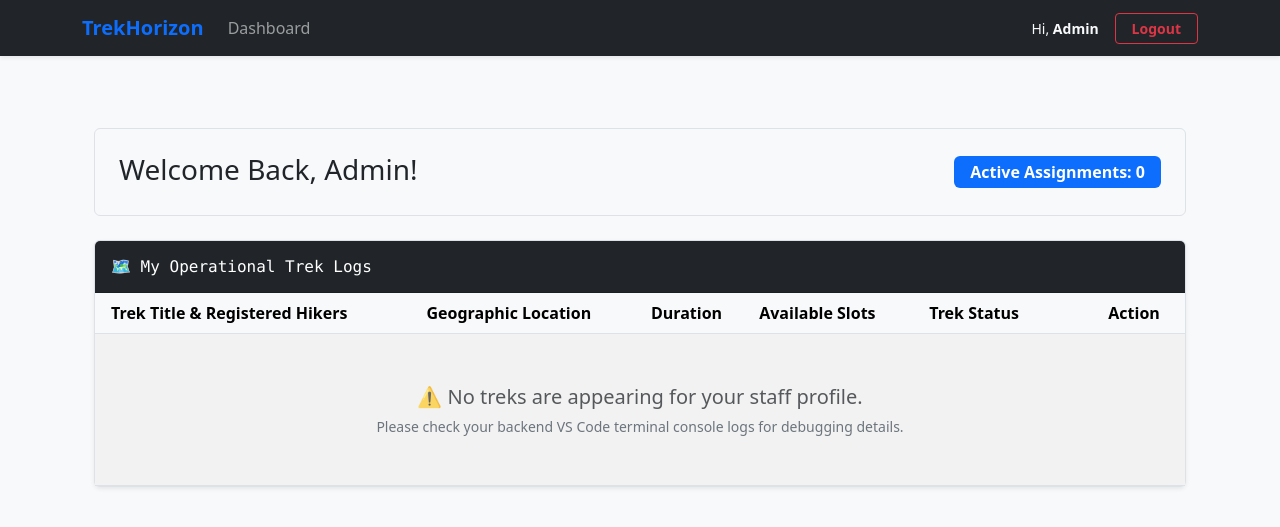
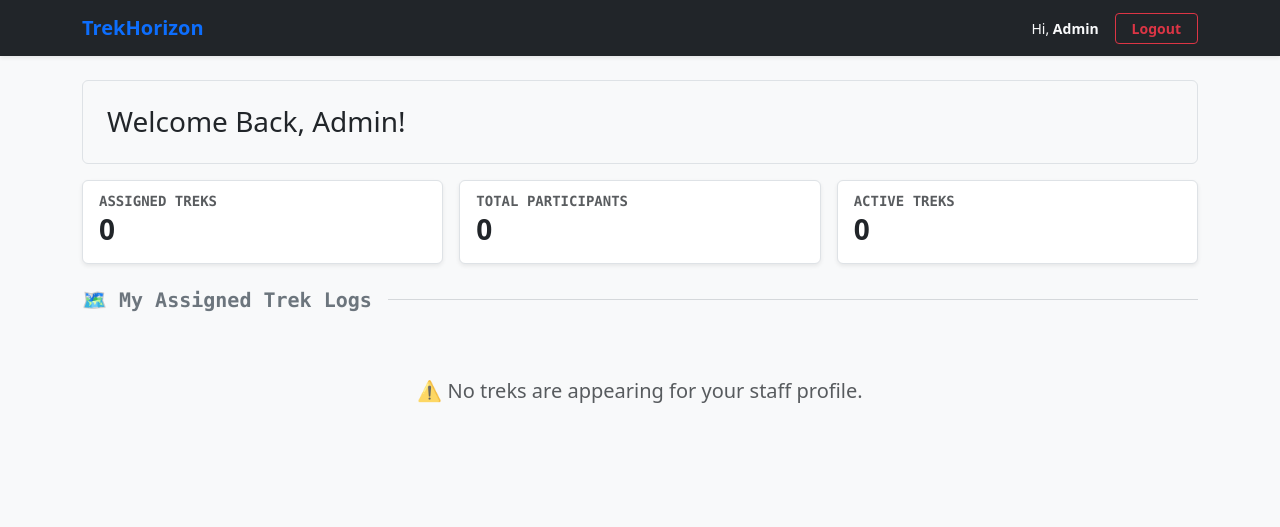
Before and after one commit to 24f3003598/Trekking-Management-System, a Flask app: page /staff/dashboard in a window 1280 px wide. Shown: the top 527 px of the page. Run offline with Flask 3, Linux system fonts and the light colour scheme; a user stored in the database is signed in; data comes from the database, SQL or seed files in the repository; both versions use the stored data as it was after the commit.

Commit message:
Fix Roster issue in staff dashboard

```diff
--- a/routes/staff.py
+++ b/routes/staff.py
@@ -51,3 +51,8 @@ def staff_update_trek(trek_id):
         print(f"[ERROR] Failed to save staff updates: {e}")
 
     return redirect('/staff/dashboard')
+
+@app.route('/staff/trek/<int:trek_id>/roster')
+def view_roster(trek_id):
+    trek = Trek.query.get_or_404(trek_id)
+    return render_template('roster.html', trek=trek)
--- a/templates/admincreatetrek.html
+++ b/templates/admincreatetrek.html
@@ -90,7 +90,7 @@
 
                 <div class="d-flex justify-content-between align-items-center pt-2">
                     <a href="/admin/treks" class="text-decoration-none text-secondary">&larr; Discard Changes</a>
-                    <button type="submit" class="btn btn-primary px-4">Deploy Trek Blueprint</button>
+                    <button type="submit" class="btn btn-primary px-4">Create</button>
                 </div>
             </form>
         </div>
--- a/templates/adminedittrek.html
+++ b/templates/adminedittrek.html
@@ -94,7 +94,7 @@
 
                 <div class="d-flex justify-content-between align-items-center pt-2">
                     <a href="/admin/treks" class="text-decoration-none text-secondary">&larr; Return to Dashboard</a>
-                    <button type="submit" class="btn btn-dark px-4">Commit Form Modifications</button>
+                    <button type="submit" class="btn btn-dark px-4">Save</button>
                 </div>
             </form>
         </div>
--- a/templates/base.html
+++ b/templates/base.html
@@ -16,7 +16,6 @@
             </button>
             <div class="collapse navbar-collapse" id="appNavbar">
                 <ul class="navbar-nav me-auto">
-                    <li class="nav-item"><a class="nav-link" href="/dashboard">Dashboard </a></li>
                     {% if session['user_role'] == 'Admin' %}
                     <li class="nav-item"><a class="nav-link" href="/admin/staff-details">Manage Staff</a></li>
                     <li class="nav-item"><a class="nav-link" href="/admin/user-details">Manage Users</a></li>
--- a/templates/staffhomepage.html
+++ b/templates/staffhomepage.html
@@ -3,87 +3,127 @@
 {% block title %}Staff Space - TrekHorizon{% endblock %}
 
 {% block content %}
-<div class="container mt-5">
+{% set stats = namespace(participants=0, active=0) %}
+{% for trek in treks %}
+    {% set stats.participants = stats.participants + trek.bookings|length %}
+    {% if trek.status == 'Open' or trek.status == 'Pending' %}
+        {% set stats.active = stats.active + 1 %}
+    {% endif %}
+{% endfor %}
+    <div class="p-4 bg-light border rounded mb-3">
+        <h3 class="mb-0 text-dark">Welcome Back, {{ session.get('user_name', 'Staff Member') }}!</h3>
+    </div>
 
-    <div class="p-4 bg-light border rounded mb-4">
-        <div class="row align-items-center">
-            <div class="col-sm-8">
-                <h3 class="mb-1 text-dark">Welcome Back, {{ session.get('user_name', 'Staff Member') }}!</h3>
+    <div class="row g-3 mb-4">
+        <div class="col-md-4">
+            <div class="card border shadow-sm h-100">
+                <div class="card-body d-flex align-items-center">
+                    <div>
+                        <h6 class="card-subtitle text-muted mb-1 text-uppercase small font-monospace fw-bold">Assigned Treks</h6>
+                        <h3 class="card-title mb-0 fw-bold">{{ treks|length }}</h3>
                     </div>
-            <div class="col-sm-4 text-sm-end mt-2 mt-sm-0">
-                <span class="badge bg-primary px-3 py-2 fs-6">Active Assignments: {{ treks|length }}</span>
                 </div>
             </div>
         </div>
 
-    <div class="card border shadow-sm">
-        <div class="card-header bg-dark text-white py-3">
-            <h5 class="card-title mb-0 fs-6 font-monospace">🗺️ My Operational Trek Logs</h5>
+        <div class="col-md-4">
+            <div class="card border shadow-sm h-100">
+                <div class="card-body d-flex align-items-center">
+                    <div>
+                        <h6 class="card-subtitle text-muted mb-1 text-uppercase small font-monospace fw-bold">Total Participants</h6>
+                        <h3 class="card-title mb-0 fw-bold">{{ stats.participants }}</h3>
                     </div>
-        <div class="card-body p-0">
-            <div class="table-responsive">
-                <table class="table table-hover table-striped mb-0 align-middle">
-                    <thead class="table-light border-bottom text-secondary">
-                        <tr>
-                            <th scope="col" class="ps-3">Trek Title & Registered Hikers</th>
-                            <th scope="col">Geographic Location</th>
-                            <th scope="col">Duration</th>
-                            <th scope="col" style="width: 170px;">Available Slots</th>
-                            <th scope="col" style="width: 170px;">Trek Status</th>
-                            <th scope="col" class="pe-3 text-center">Action</th>
-                        </tr>
-                    </thead>
-                    <tbody class="border-top-0">
+                </div>
+            </div>
+        </div>
+
+        <div class="col-md-4">
+            <div class="card border shadow-sm h-100">
+                <div class="card-body d-flex align-items-center">
+                    <div>
+                        <h6 class="card-subtitle text-muted mb-1 text-uppercase small font-monospace fw-bold">Active Treks</h6>
+                        <h3 class="card-title mb-0 fw-bold">{{ stats.active }}</h3>
+                    </div>
+                </div>
+            </div>
+        </div>
+    </div>
+
+    <div class="d-flex align-items-center mb-3">
+        <h5 class="text-secondary mb-0 font-monospace fw-bold">🗺️ My Assigned Trek Logs</h5>
+        <hr class="flex-grow-1 ms-3 my-0 border-secondary opacity-25">
+    </div>
+
+    <div class="row g-3">
         {% for trek in treks %}
-                        <tr>
-                            <td class="ps-3">
-                                <div><strong>{{ trek.trek_name }}</strong></div>
-                                <div class="mt-1">
-                                    <button class="btn btn-sm btn-outline-primary py-0 px-2 fs-7" type="button"
-                                            data-bs-toggle="collapse" data-bs-target="#roster{{ trek.trek_id }}">
-                                        👥 View Roster ({{ trek.bookings|length }} Going)
-                                    </button>
+        <div class="col-12">
+            <div class="card border shadow-sm w-100 overflow-hidden">
+                <div class="row g-0 align-items-stretch">
+
+                    <div class="col-md-5 bg-light p-4 d-flex flex-column justify-content-between border-end">
+                        <div>
+                            <div class="d-flex justify-content-between align-items-start mb-2">
+                                <h4 class="text-dark fw-bold mb-0">{{ trek.trek_name }}</h4>
+                                <span class="badge {% if trek.status == 'Open' %}bg-success{% elif trek.status == 'Closed' %}bg-secondary{% elif trek.status == 'Pending' %}bg-warning text-dark{% else %}bg-info{% endif %} fs-8">
+                                    {{ trek.status }}
+                                </span>
                             </div>
-                            </td>
-                            <td><span class="text-muted">{{ trek.location }}</span></td>
-                            <td>{{ trek.duration_days }} Days <small class="text-muted">({{ trek.start_date }})</small></td>
+                            <p class="text-muted mb-3"><i class="bi bi-geo-alt-fill me-1"></i>📍 {{ trek.location }}</p>
+                            <h6 class="mb-0 text-dark">
+                                <strong>📅 Duration:</strong> {{ trek.duration_days }} Days
+                                <span class="text-muted small">({{ trek.start_date }})</span>
+                            </h6>
+                        </div>
 
+                        <div class="mt-4">
+                            <a href="/staff/trek/{{ trek.trek_id }}/roster" class="btn btn-sm btn-outline-primary w-100 py-2 font-monospace fw-bold">
+                                👥 View Full Roster ({{ trek.bookings|length }} Going) →
+                            </a>
+                        </div>
+                    </div>
+
+                    <div class="col-md-7 p-4 bg-white d-flex flex-column justify-content-center">
                         <form action="/staff/update_trek/{{ trek.trek_id }}" method="POST">
-                                <td>
-                                    <div class="input-group input-group-sm">
-                                        <input type="number" name="available_slots" class="form-control text-center"
+                            <div class="row g-3 align-items-end">
+                                <div class="col-sm-6">
+                                    <label class="form-label text-secondary small fw-bold mb-1">Available Slots</label>
+                                    <div class="input-group">
+                                        <input type="number" name="available_slots" class="form-control text-center fw-bold"
                                                value="{{ trek.available_slots }}" min="0" max="{{ trek.max_slots }}">
-                                        <span class="input-group-text bg-white text-muted">/ {{ trek.max_slots }}</span>
+                                        <span class="input-group-text bg-light text-muted">/ {{ trek.max_slots }} Max</span>
                                     </div>
-                                </td>
-                                <td>
-                                    <select name="status" class="form-select form-select-sm">
+                                </div>
+
+                                <div class="col-sm-6">
+                                    <label class="form-label text-secondary small fw-bold mb-1">Modify Operation Status</label>
+                                    <select name="status" class="form-select fw-bold">
                                         <option value="Open" {% if trek.status == 'Open' %}selected{% endif %}>Open</option>
                                         <option value="Closed" {% if trek.status == 'Closed' %}selected{% endif %}>Closed</option>
                                         <option value="Pending" {% if trek.status == 'Pending' %}selected{% endif %}>Pending</option>
                                         <option value="Completed" {% if trek.status == 'Completed' %}selected{% endif %}>Completed</option>
                                     </select>
-                                </td>
-                                <td class="pe-3 text-center">
-                                    <button type="submit" class="btn btn-sm btn-success w-100 px-3">Update</button>
-                                </td>
+                                </div>
+
+                                <div class="col-12 mt-3">
+                                    <button type="submit" class="btn btn-success w-100 py-2 fw-bold">Save Details</button>
+                                </div>
+                            </div>
                         </form>
-                        </tr>
+                    </div>
 
-                        <tr class="collapse-row">
-                            <td colspan="6" class="p-0 border-top-0">
-                                <div class="collapse bg-white border-bottom px-4 py-3" id="roster{{ trek.trek_id }}">
-                                    <h6 class="text-secondary fw-bold mb-2">📋 Confirmed Trekker Roster</h6>
+                </div>
 
+                <div class="collapse" id="roster{{ trek.trek_id }}">
+                    <div class="px-4 pb-4 pt-0 bg-white border-top">
+                        <h6 class="text-secondary fw-bold my-3 small font-monospace">📋 Confirmed Hiker Roster Metrics</h6>
                         {% if trek.bookings %}
                             <div class="table-responsive">
-                                            <table class="table table-sm table-bordered mb-0 bg-light fs-7">
+                                <table class="table table-sm table-bordered mb-0 bg-light fs-8">
                                     <thead class="table-secondary text-dark">
                                         <tr>
                                             <th>Hiker Name</th>
                                             <th>Contact Email</th>
-                                                        <th>Booking Date</th>
-                                                        <th>Status</th>
+                                            <th>Booking Status</th>
                                         </tr>
                                     </thead>
                                     <tbody>
@@ -91,41 +131,32 @@
                                         <tr>
                                             <td><strong>{{ booking.trekker.name }}</strong></td>
                                             <td>{{ booking.trekker.email }}</td>
-                                                        <td><small class="text-muted">{{ booking.booking_date.strftime('%Y-%m-%d') if booking.booking_date else 'N/A' }}</small></td>
-                                                        <td>
-                                                            <span class="badge {% if booking.status == 'Booked' %}bg-success{% else %}bg-warning text-dark{% endif %}">
-                                                                {{ booking.status }}
-                                                            </span>
-                                                        </td>
+                                            <td><span class="badge bg-success small">{{ booking.status }}</span></td>
                                         </tr>
                                         {% endfor %}
                                     </tbody>
                                 </table>
                             </div>
                         {% else %}
-                                        <div class="text-muted py-2 ps-2">
-                                            <small>No trekkers have booked slots on this blueprint itinerary yet.</small>
+                            <div class="text-muted py-2 ps-2 border rounded bg-light text-center small">
+                                No customer bookings logged on this itinerary layout yet.
                             </div>
                         {% endif %}
                     </div>
-                            </td>
-                        </tr>
-                        {% else %}
-                        <tr>
-                            <td colspan="6" class="text-center text-muted py-5">
-                                <p class="mb-1 fs-5">⚠️ No treks are appearing for your staff profile.</p>
-                                <small class="d-block text-secondary">Please check your backend VS Code terminal console logs for debugging details.</small>
-                            </td>
-                        </tr>
-                        {% endfor %}
-                    </tbody>
-                </table>
+                </div>
+
             </div>
         </div>
+        {% else %}
+        <div class="col-12 text-center text-muted py-5">
+            <p class="mb-1 fs-5">⚠️ No treks are appearing for your staff profile.</p>
         </div>
+        {% endfor %}
+    </div>
+
 </div>
 
 <style>
-.fs-7 { font-size: 0.85rem !important; }
+.fs-8 { font-size: 0.8rem !important; }
 </style>
 {% endblock %}
```
Also changed, not shown: templates/admintreks.html (+7 -4 lines), templates/roster.html (added, +82 -0 lines), instance/trekking_system.db. Lines whose indentation alone changed are shown as unchanged.
